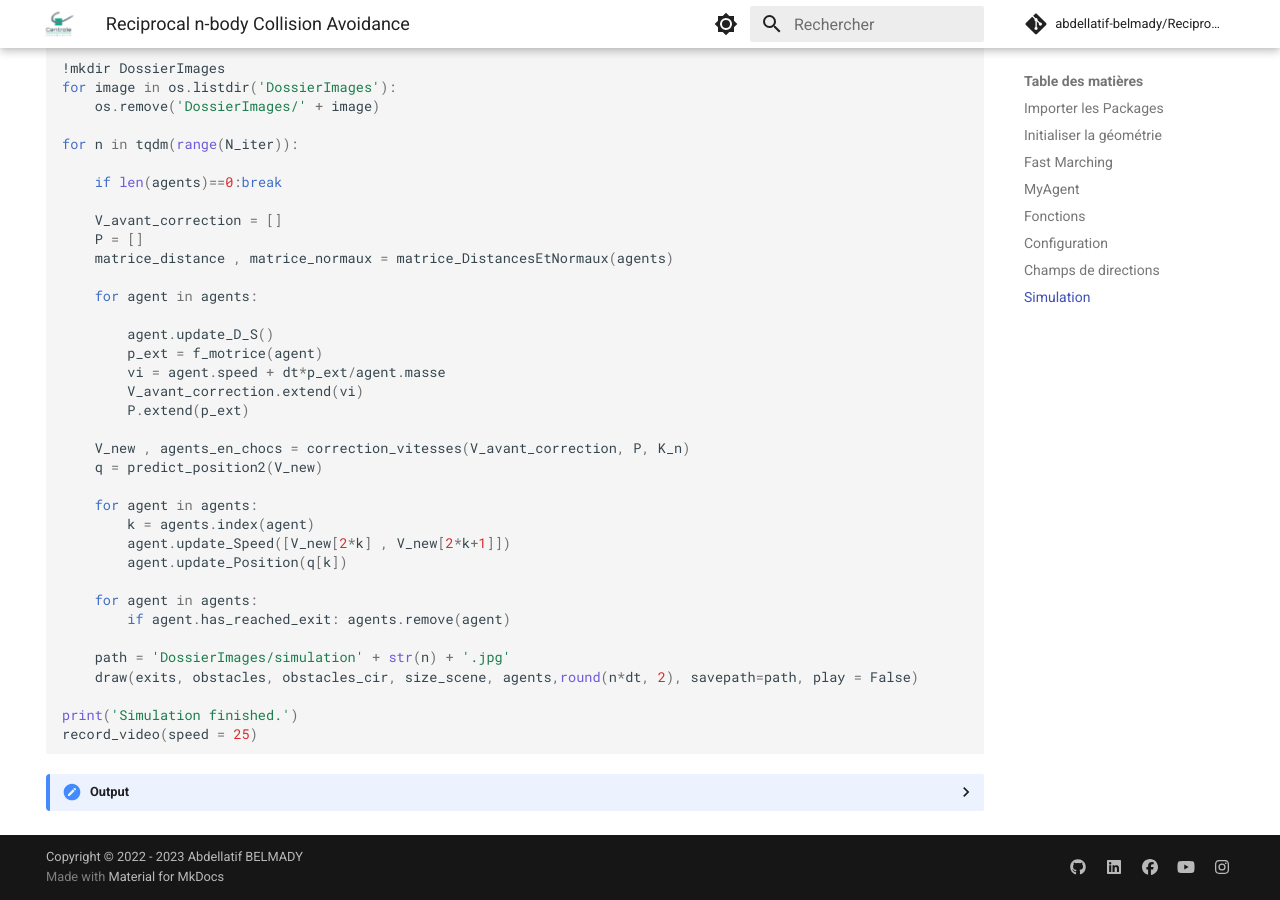
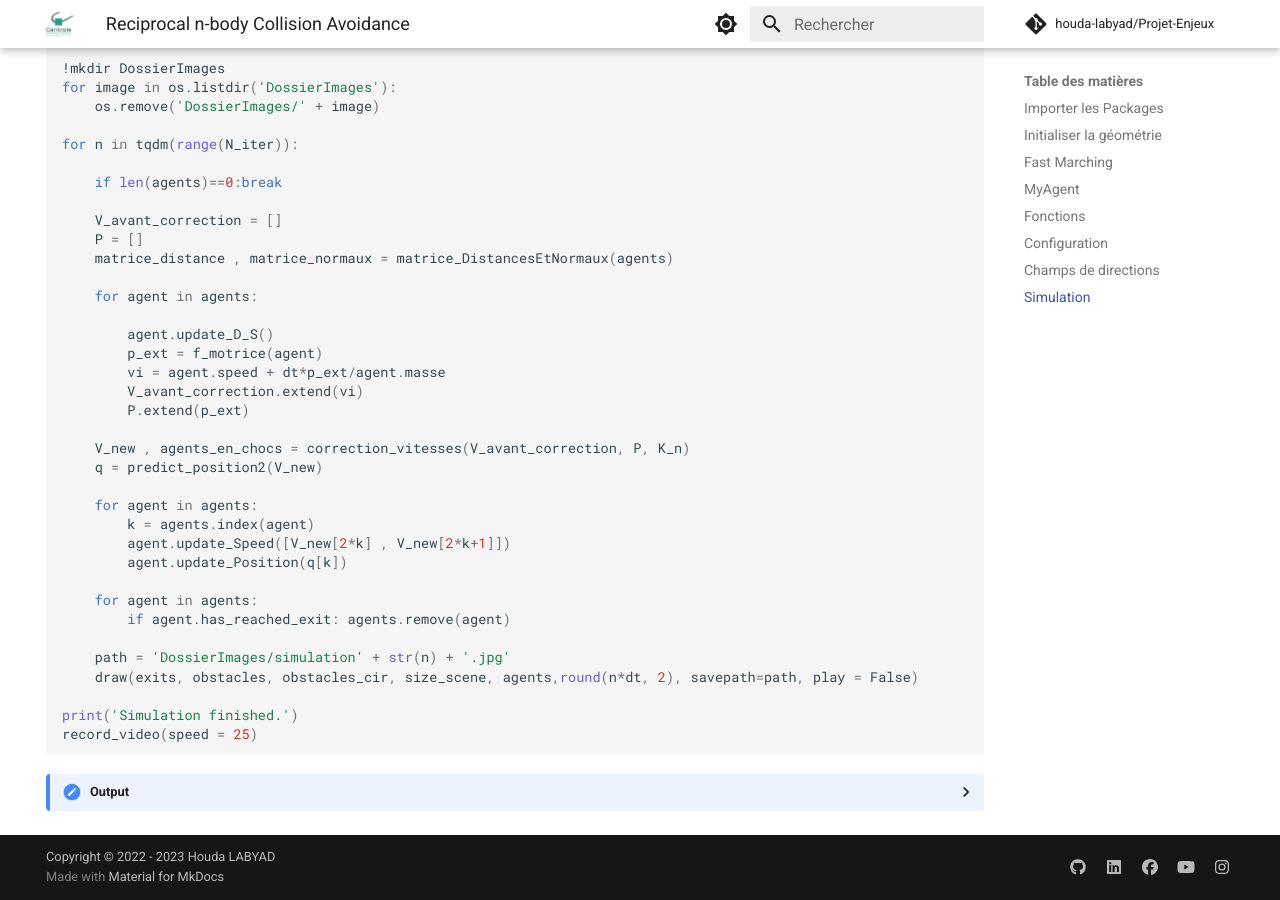
Before and after one commit to houda-labyad/Projet-Enjeux, an MkDocs documentation site: the page built from docs/index.md, in a window 1280 px wide and 900 px high, scrolled down 22100 px. Built offline with MkDocs 1.6.1 and Material for MkDocs 9.7.7, drawn with Linux system fonts in a browser that asks for light colours; comment, search, counter and statistics services are not loaded.

Commit message:
Update mkdocs.yml

```diff
--- a/mkdocs.yml
+++ b/mkdocs.yml
@@ -1,18 +1,18 @@
 # Project information
 site_name: Reciprocal n-body Collision Avoidance
-site_author: Abdellatif BELMADY
-edit_uri: https://github.com/abdellatif-belmady/R-Project/tree/main/docs
+site_author: Houda LABYAD
+edit_uri: https://github.com/houda-labyad/Projet-Enjeux/tree/main/docs
 site_description: >-
   Pour acquérir un sens de la pratique, et s’ouvrir à l’environnement professionnel, nous sommes amenés à rédiger une note de synthèse de notre traitement du Heetch dataset incluant la démarche, les principaux résultats et les conclusions.
   Dans ce cadre-là, vient ce rapport auquel nous allons synthétiser le travail fait.
 
 
 # Repository
-repo_name: abdellatif-belmady/Reciprocal-n-body-Collision-Avoidance
-repo_url: https://github.com/abdellatif-belmady/Reciprocal-n-body-Collision-Avoidance
+repo_name: houda-labyad/Projet-Enjeux
+repo_url: https://github.com/houda-labyad/Projet-Enjeux
 
 # Copyright
-copyright: Copyright &copy; 2022 - 2023 Abdellatif BELMADY
+copyright: Copyright &copy; 2022 - 2023 Houda LABYAD
 
 # Configuration
 theme:
```
